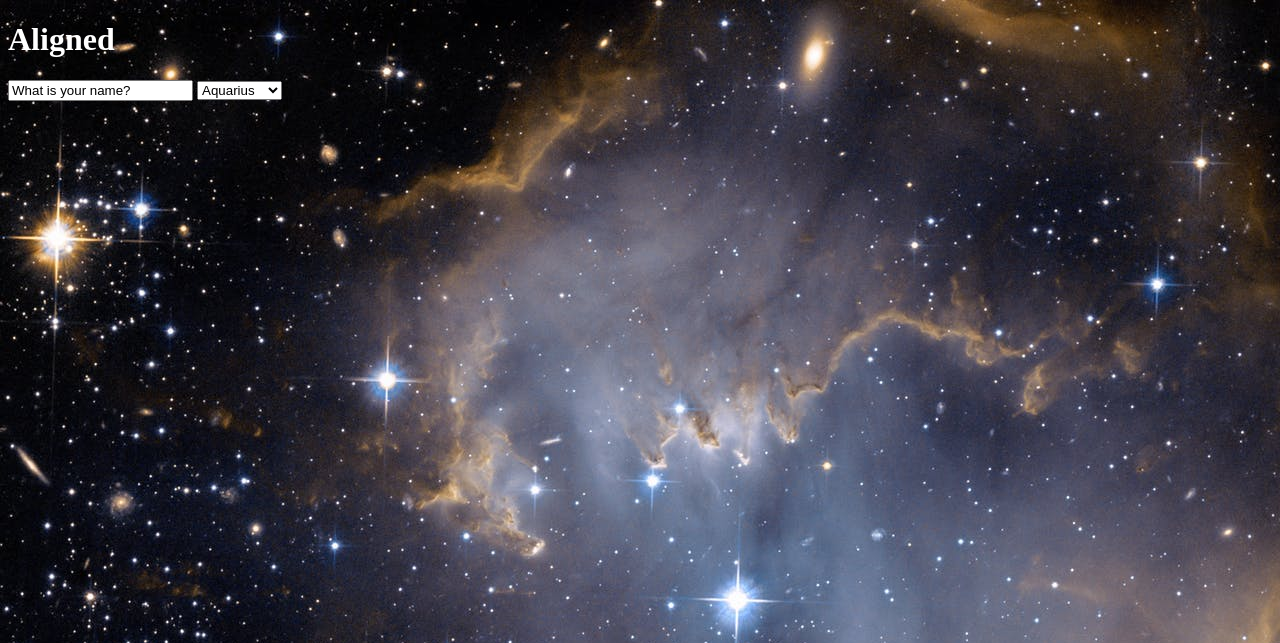
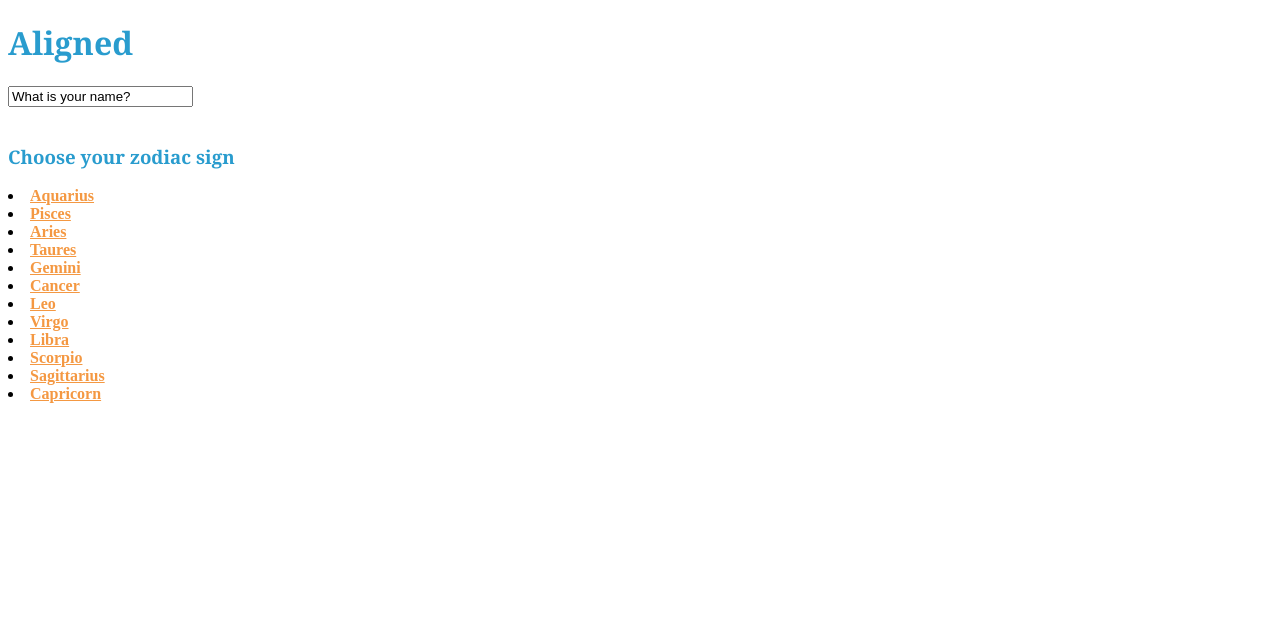
Before and after one commit to Awwesome24/aligned_project, a Python web app: template templates/main_page.html in a window 1280 px wide. Shown: the top 643 px of the page. Run offline with Jinja, Linux system fonts and the light colour scheme; the template is opened without the code that fills it, so the values that code supplies are empty.

Commit message:
created zodiac href's on main page

```diff
--- a/templates/main_page.html
+++ b/templates/main_page.html
@@ -8,11 +8,15 @@
     </head>
     <style>
         #main_page{
-            background-image: url("img/back.png")
+            background-image: url("")
 
         }
         .title {
-            color:white;
+            color:#299cce;
+            font-family:Georgia;
+        }
+        .sign{
+            color:#f49842;
         }
     </style>
 
@@ -21,21 +25,21 @@
         <h1 class= "title"> Aligned </h1>
         <form method=POST action ="/">
             <input type="text" name="user_name" value="What is your name?">
-            <select name="zodiac">
-                <option value="aquarius" name= "aquarius">Aquarius</option>
-                <option value="aries" name= "aries">Aries</option>
-                <option value="cancer" name= "cancer">Cancer</option>
-                <option value="capricorn" name= "capricorn">Capricorn</option>
-                <option value="gemini" name= "gemini">Gemini</option>
-                <option value="leo" name= "leo">Leo</option>
-                <option value="libra" name= "libra">Libra</option>
-                <option value="pisces" name= "pisces">Pisces</option>
-                <option value="sagittarius" name= "sagittarius">Sagittarius</option>
-                <option value="scorpio" name= "scorpio">Scorpio</option>
-                <option value="taures" name= "taures">Taures</option>
-                <option value="virgo" name= "virgo">Virgo</option>
-            </select>
         </form>
+        <br>
+        <h3 class="title">Choose your zodiac sign</h3>
+        <b><li><a href="/aquarius" class="sign">Aquarius</a></li></b>
+        <b><li><a href="/pisces" class = "sign" >Pisces</a></li></b>
+        <b><li><a href="/aries" class="sign">Aries</a></li></b>
+        <b><li><a href="/taures" class="sign">Taures</a></li></b>
+        <b><li><a href="/gemini" class="sign">Gemini</a></li></b>
+        <b><li><a href="/cancer" class="sign">Cancer</a></li></b>
+        <b><li><a href="/leo" class="sign">Leo</a></li></b>
+        <b><li><a href="/virgo" class="sign">Virgo</a></li></b>
+        <b><li><a href="/libra" class="sign">Libra</a></li></b>
+        <b><li><a href="/scorpio" class="sign">Scorpio</a></li></b>
+        <b><li><a href="/sagittarius" class="sign">Sagittarius</a></li></b>
+        <b><li><a href="/capricorn" class="sign">Capricorn</a></li></b>
     </body>
 
 
```
Also changed, not shown: main.py (+24 -3 lines), img/aqua.gif (added), templates/api_page.html (added).
